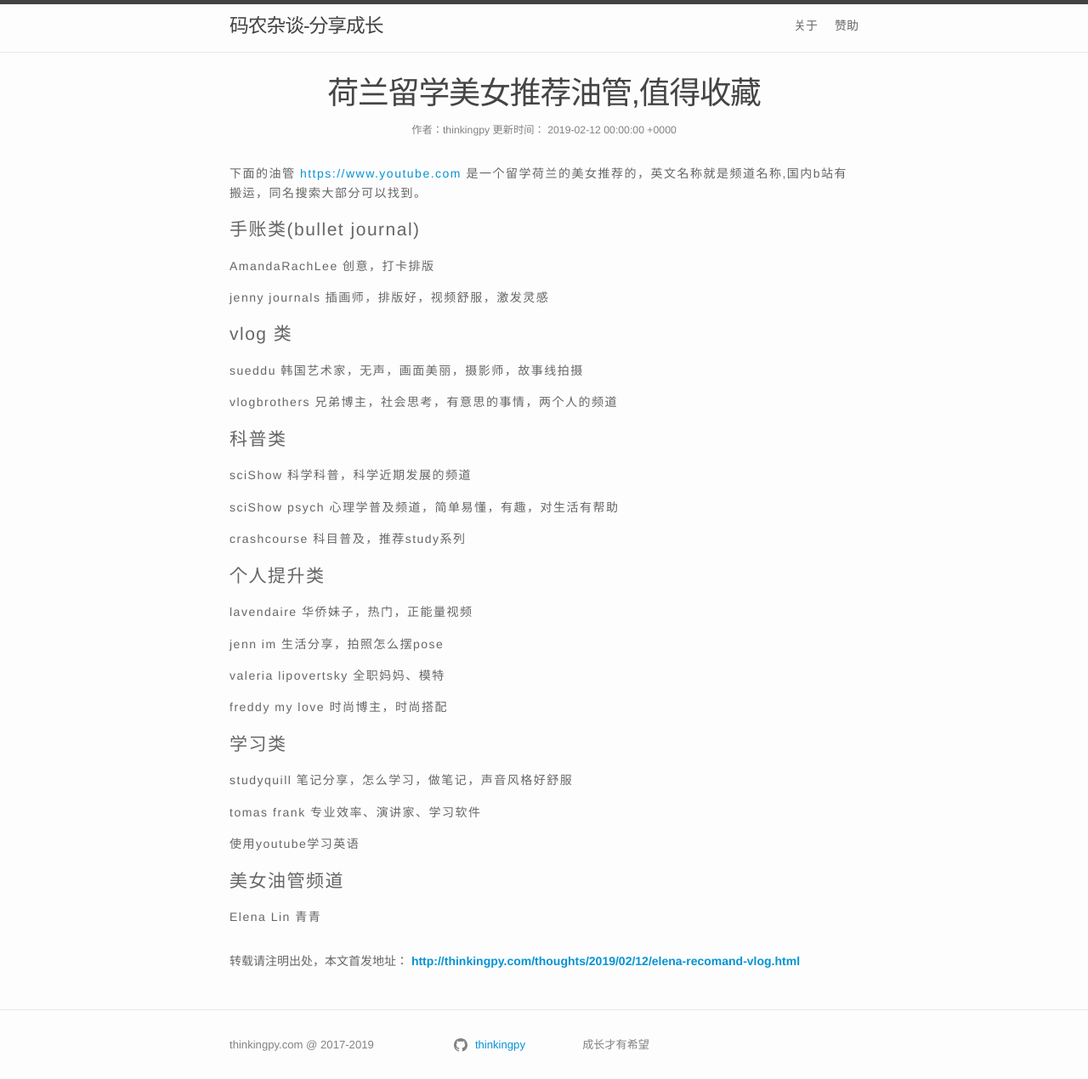
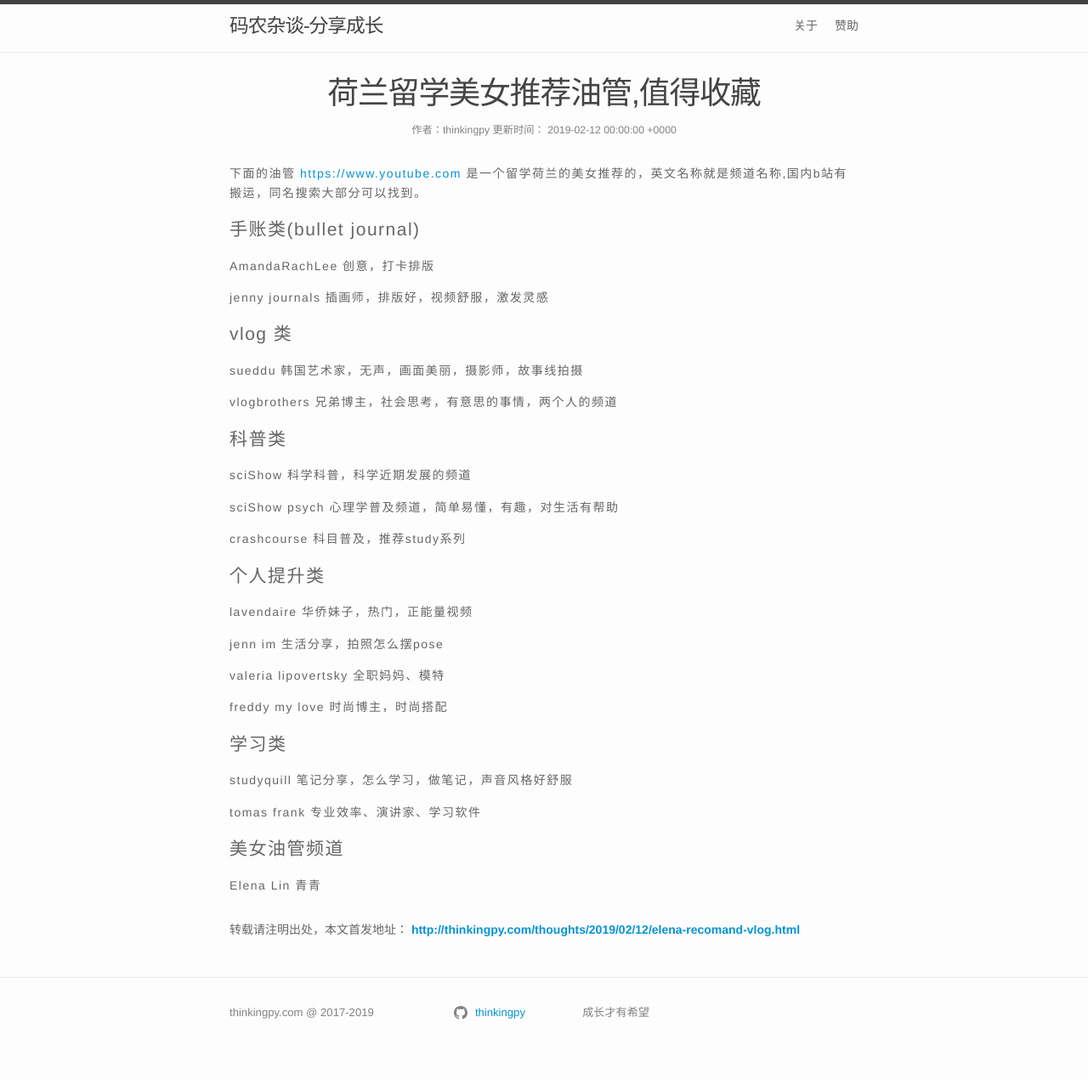
Before and after one commit to thinkingpy/thinkingpy.github.io, a Jekyll site: the page built from _posts/2019-02-12-elena-recomand-vlog.md, in a window 1280 px wide. Shown: the whole page at 85% size. Built offline with Jekyll 4.4.1, drawn with Linux system fonts in a browser that asks for light colours; after the commit the page ends 1232 px from its top, so only the background shows below that.

Commit message:
del some text

```diff
--- a/_posts/2019-02-12-elena-recomand-vlog.md
+++ b/_posts/2019-02-12-elena-recomand-vlog.md
@@ -62,8 +62,6 @@
 tomas frank
 专业效率、演讲家、学习软件
 
-使用youtube学习英语
-
 # 美女油管频道
 
 Elena Lin 青青
```
Also changed, not shown: 1 other file.
